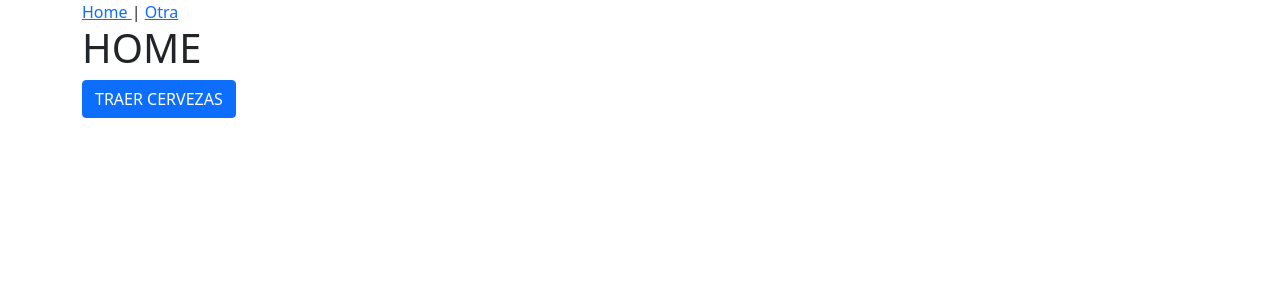
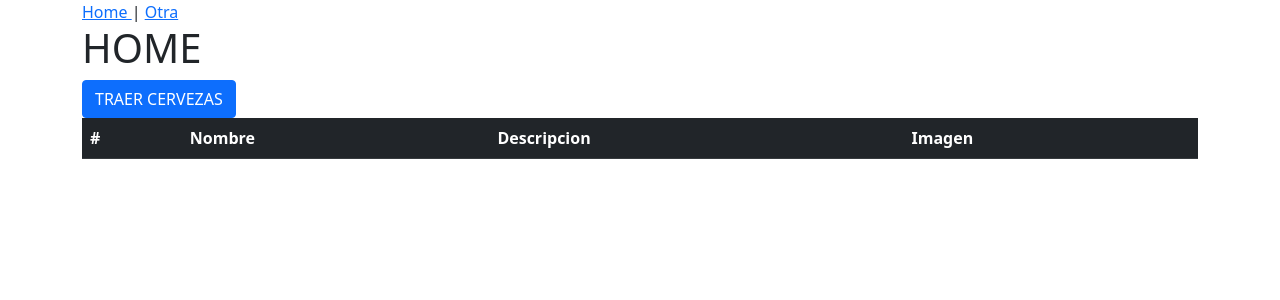
Before and after one commit to anguleando/rxjs, an Angular app: page /home in a window 1280 px wide. Shown: the top 300 px of the page. Built offline with nearby package versions, Linux system fonts and the light colour scheme.

Commit message:
Symple table for showing data in page

```diff
--- a/src/app/components/home/home.component.html
+++ b/src/app/components/home/home.component.html
@@ -1,3 +1,22 @@
 <h1>HOME</h1>
 
 <button type="button" class="btn btn-primary" (click)="onGetCervezas()">TRAER CERVEZAS</button>
+
+<table class="table table-dark table-striped">
+  <thead>
+    <tr>
+      <th scope="col">#</th>
+      <th scope="col">Nombre</th>
+      <th scope="col">Descripcion</th>
+      <th scope="col">Imagen</th>
+    </tr>
+  </thead>
+  <tbody>
+    <tr *ngFor="let cerveza of arrayCervezas">
+      <th scope="row">{{ cerveza?.id }}</th>
+      <td>{{ cerveza?.name }}</td>
+      <td>{{ cerveza?.description }}</td>
+      <td><img [src]="cerveza?.image_url" [alt]="cerveza?.description" class="img-thumbnail"></td>
+    </tr>
+  </tbody>
+</table>
```
